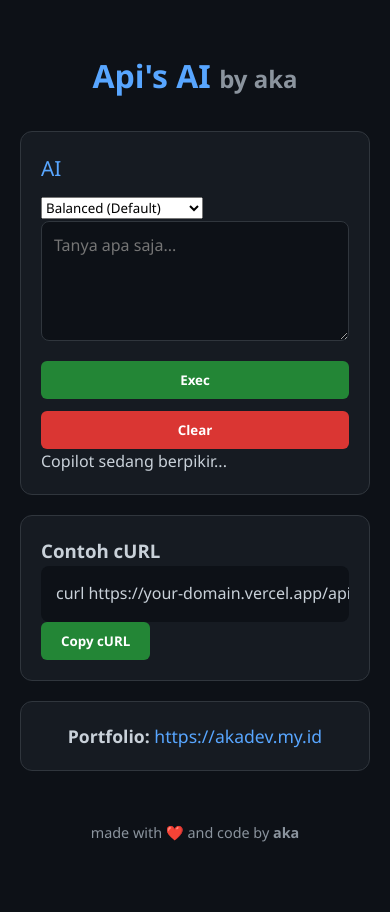
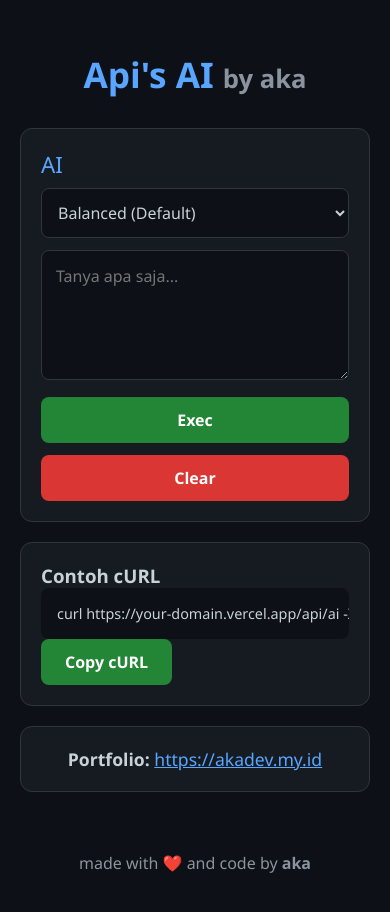
Before and after one commit to akaanakbaik/api-aiv3, a website: page public/index.html in a window 390 px wide. Before the commit the page ends 884 px from the top, so only its background shows below. Drawn offline with Linux system fonts and the light colour scheme.

Commit message:
Update style.css

```diff
--- a/public/style.css
+++ b/public/style.css
@@ -1,27 +1,36 @@
 * { margin:0; padding:0; box-sizing:border-box; font-family: 'Segoe UI', sans-serif; }
-body { background:#0d1117; color:#c9d1d9; line-height:1.6; padding:20px; }
-header { text-align:center; margin:30px 0; }
-h1 { font-size:2.5rem; color:#58a6ff; }
-h1 span { color:#8b949e; font-size:1.5rem; }
-main { max-width:900px; margin:0 auto; }
+body { background:#0d1117; color:#c9d1d9; padding:20px; }
+header h1 { text-align:center; font-size:2.8rem; color:#58a6ff; margin:30px 0; }
+header span { color:#8b949e; font-size:1.6rem; }
+main { max-width:960px; margin:0 auto; }
+
 .input-card, .result-item, .example-card, .contact-card {
   background:#161b22; border:1px solid #30363d; border-radius:12px; padding:20px; margin:20px 0;
 }
-label { font-size:1.3rem; color:#58a6ff; display:block; margin-bottom:10px; }
-#query { width:100%; height:120px; background:#0d1117; color:#c9d1d9; border:1px solid #30363d; border-radius:8px; padding:12px; font-size:1rem; }
+label { font-size:1.4rem; color:#58a6ff; display:block; margin-bottom:8px; }
+#model { width:100%; padding:12px; background:#0d1117; color:#c9d1d9; border:1px solid #30363d; border-radius:8px; margin-bottom:12px; font-size:1rem; }
+#query { width:100%; height:130px; background:#0d1117; color:#c9d1d9; border:1px solid #30363d; border-radius:8px; padding:14px; font-size:1rem; resize:vertical; }
 .buttons { margin-top:12px; display:flex; gap:12px; }
-button { padding:10px 20px; background:#238636; color:white; border:none; border-radius:6px; cursor:pointer; font-weight:bold; }
+button { padding:12px 24px; background:#238636; color:white; border:none; border-radius:8px; cursor:pointer; font-weight:bold; font-size:1rem; }
 button#clear { background:#da3633; }
 button:hover { opacity:0.9; }
-.result-item { background:#000; color:#39ff14; padding:16px; border-radius:8px; font-family: 'Courier New', monospace; white-space:pre-wrap; position:relative; }
-.result-item .meta { color:#8b949e; font-size:0.8rem; margin-bottom:10px; }
-.copy-btn { position:absolute; top:10px; right:10px; background:#30363d; padding:5px 10px; font-size:0.8rem; }
-.example-card pre { background:#0d1117; padding:15px; border-radius:8px; overflow-x:auto; }
+
+.loading { text-align:center; margin:20px 0; color:#58a6ff; }
+.spinner { border:4px solid #30363d; border-top:4px solid #58a6ff; border-radius:50%; width:40px; height:40px; animation:spin 1s linear infinite; margin:0 auto 10px; }
+@keyframes spin { 0% { transform:rotate(0deg); } 100% { transform:rotate(360deg); } }
+.dots::after { content:''; animation: dots 1.5s infinite; }
+@keyframes dots { 0%,20% { content:'' } 40% { content:'.' } 60% { content:'..' } 80%,100% { content:'...' } }
+
+.result-item { background:#000; color:#39ff14; padding:18px; border-radius:8px; font-family:'Courier New',monospace; position:relative; white-space:pre-wrap; word-wrap:break-word; }
+.result-item .meta { color:#8b949e; font-size:0.85rem; margin-bottom:10px; display:block; background:#161b22; padding:8px; border-radius:4px; }
+.copy-btn { position:absolute; top:10px; right:10px; background:#30363d; padding:6px 12px; font-size:0.8rem; border-radius:4px; }
+.example-card pre { background:#0d1117; padding:16px; border-radius:8px; overflow-x:auto; font-size:0.9rem; }
 .contact-card { text-align:center; font-size:1.1rem; }
-footer { text-align:center; margin:50px 0 20px; color:#8b949e; font-size:0.9rem; }
-a { color:#58a6ff; text-decoration:none; }
-a:hover { text-decoration:underline; }
+footer { text-align:center; margin:60px 0 20px; color:#8b949e; }
+
+.hidden { display:none; }
+a { color:#58a6ff; }
 @media (max-width:600px) {
-  h1 { font-size:2rem; }
   .buttons { flex-direction:column; }
+  header h1 { font-size:2.2rem; }
 }
```
